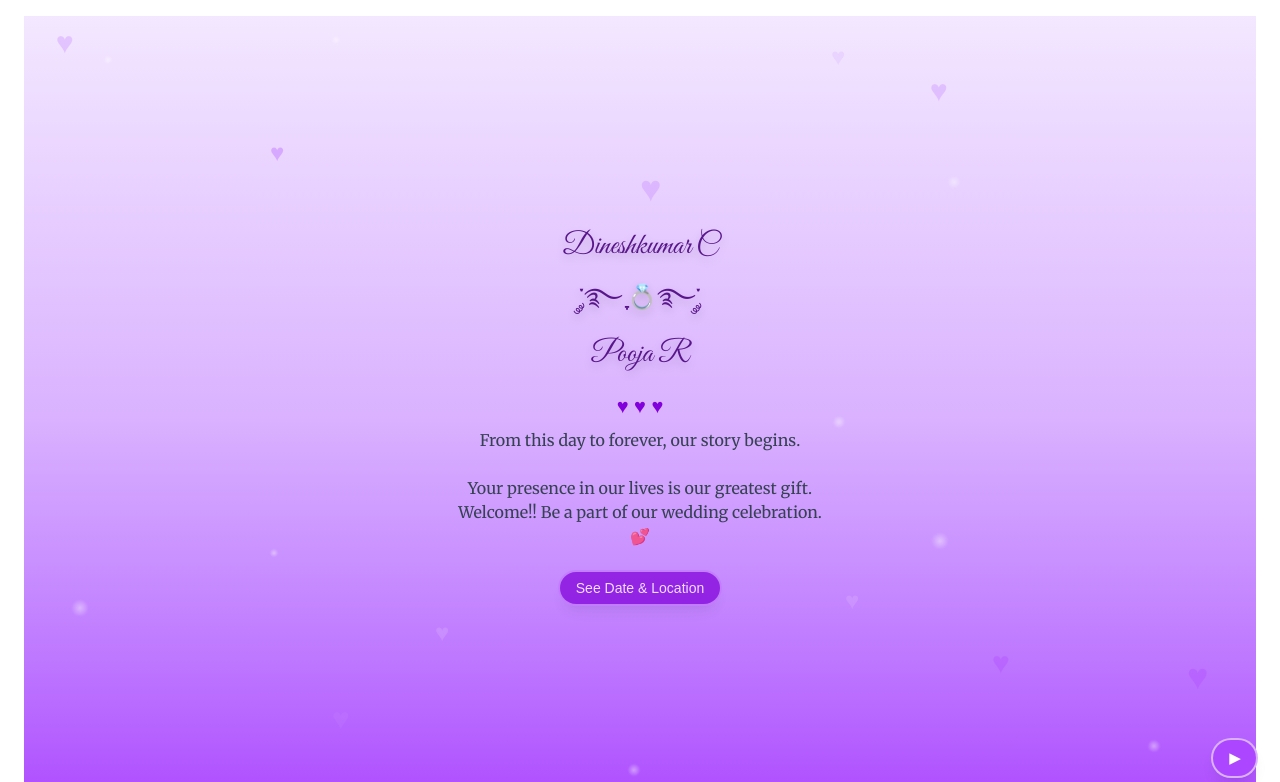
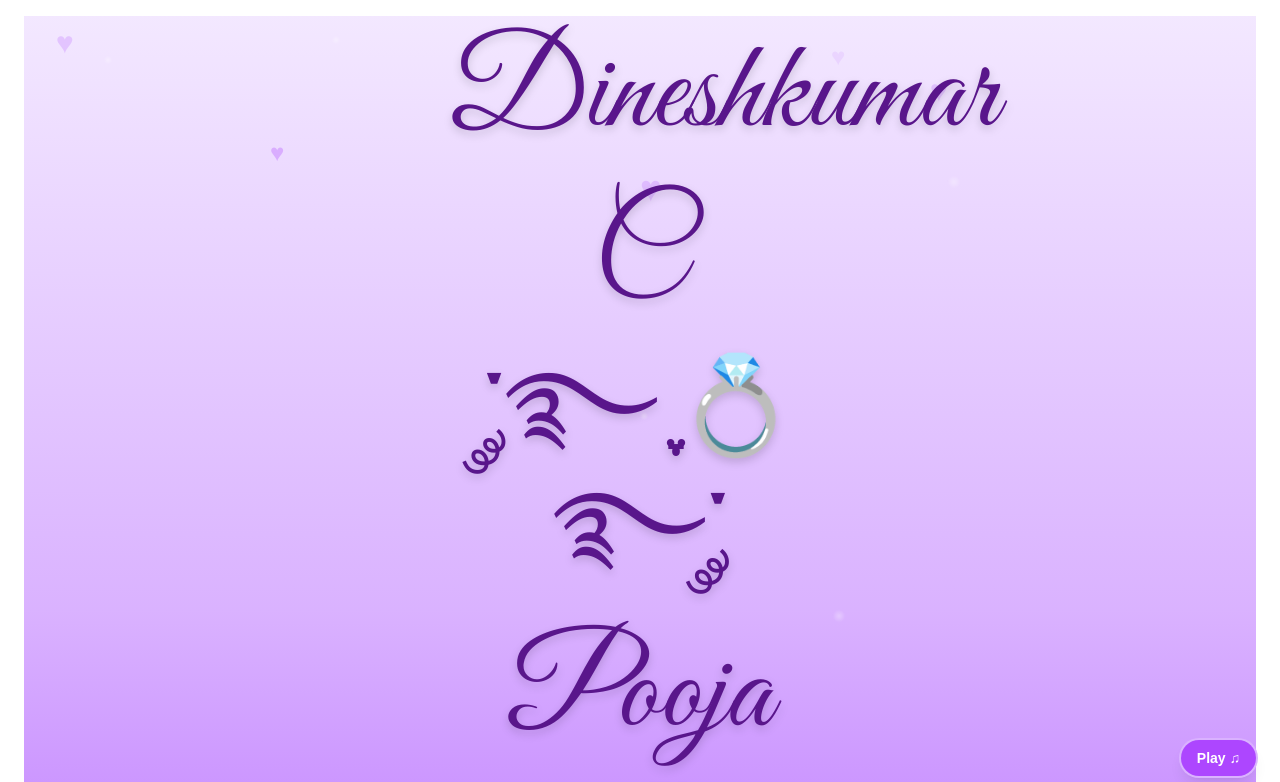
Before and after one commit to Vistreator/Pooja-Dinesh-Invite, a Next.js app: page /invite in a window 1280 px wide. Shown: the top 782 px of the page. Built offline with nearby package versions, Linux system fonts and the light colour scheme.

Commit message:
Increase name text sizes for mobile view

```diff
--- a/app/invite/page.tsx
+++ b/app/invite/page.tsx
@@ -28,7 +28,6 @@ export default function Invite() {
       <div className="absolute top-48 left-1/2 text-purple-400 text-3xl sm:text-4xl opacity-30 animate-float">♥</div>
       <div className="absolute bottom-40 left-2/5 sm:left-2/3 text-purple-300 text-xl sm:text-2xl opacity-20 animate-float">♥</div>
 
-
       {/* Glittering background particles */}
       <div className="glitter w-1.5 h-1.5 sm:w-2 sm:h-2 top-10 left-1/4 sm:left-20"></div>
       <div className="glitter w-2 h-2 sm:w-3 sm:h-3 bottom-16 right-1/4 sm:right-24"></div>
@@ -43,14 +42,13 @@ export default function Invite() {
       <div className="glitter w-3 h-3 sm:w-4 sm:h-4 bottom-1/3 right-1/6 sm:right-1/4"></div>
       <div className="glitter w-2 h-2 sm:w-3 sm:h-3 top-40 left-1/2 sm:left-3/4"></div>
 
-
       <div className="w-full max-w-sm mx-auto space-y-5">
         {/* Animated names */}
         <motion.h1
           initial={{ opacity: 0, y: -50 }}
           animate={{ opacity: 1, y: 0 }}
           transition={{ duration: 1 }}
-          className={`${greatVibes.className} text-3xl text-purple-900 drop-shadow-lg`}
+          className={`${greatVibes.className} text-6xl sm:text-8xl md:text-9xl text-purple-900 drop-shadow-lg leading-tight`}
         >
           Dineshkumar C
         </motion.h1>
@@ -59,7 +57,7 @@ export default function Invite() {
           initial={{ opacity: 0, scale: 0.8 }}
           animate={{ opacity: 1, scale: 1 }}
           transition={{ duration: 1, delay: 0.3 }}
-          className={`${greatVibes.className} text-2xl text-purple-900 drop-shadow-lg`}
+          className={`${greatVibes.className} text-5xl sm:text-7xl md:text-8xl text-purple-900 drop-shadow-lg leading-tight`}
         >
           ་༘࿐ ִֶָ💍࿐་༘
         </motion.h2>
@@ -68,14 +66,14 @@ export default function Invite() {
           initial={{ opacity: 0, y: 50 }}
           animate={{ opacity: 1, y: 0 }}
           transition={{ duration: 1, delay: 0.6 }}
-          className={`${greatVibes.className} text-3xl text-purple-900 drop-shadow-lg`}
+          className={`${greatVibes.className} text-6xl sm:text-8xl md:text-9xl text-purple-900 drop-shadow-lg leading-tight`}
         >
           Pooja R
         </motion.h3>
 
         {/* Divider hearts */}
         <div className="flex justify-center my-2">
-          <span className="text-purple-700 text-xl">♥ ♥ ♥</span>
+          <span className="text-purple-700 text-2xl sm:text-3xl">♥ ♥ ♥</span>
         </div>
 
         {/* Invitation wording */}
@@ -83,7 +81,7 @@ export default function Invite() {
           initial={{ opacity: 0 }}
           animate={{ opacity: 1 }}
           transition={{ duration: 1, delay: 1 }}
-          className={`${merriweather.className} text-base text-gray-700 mb-6`}
+          className={`${merriweather.className} text-base sm:text-lg text-gray-700 mb-6`}
         >
           From this day to forever, our story begins.
         </motion.p>
@@ -92,7 +90,7 @@ export default function Invite() {
           initial={{ opacity: 0 }}
           animate={{ opacity: 1 }}
           transition={{ duration: 1, delay: 1.3 }}
-          className={`${merriweather.className} text-base text-gray-700 mb-6`}
+          className={`${merriweather.className} text-base sm:text-lg text-gray-700 mb-6`}
         >
           Your presence in our lives is our greatest gift. Welcome!! Be a part of our wedding celebration. 💕
         </motion.p>
@@ -103,7 +101,7 @@ export default function Invite() {
           animate={{ opacity: 1, scale: 1 }}
           transition={{ duration: 1, delay: 1.6 }}
           onClick={() => router.push("/location")}
-          className="px-4 py-1.5 bg-purple-700 text-white text-sm rounded-full
+          className="px-6 py-2 bg-purple-700 text-white text-base sm:text-lg rounded-full
                      shadow-lg hover:scale-105 transition-transform duration-300
                      ring-2 ring-purple-400 animate-pulse"
         >
--- a/app/layout.tsx
+++ b/app/layout.tsx
@@ -41,7 +41,7 @@ export default function RootLayout({ children }: { children: React.ReactNode })
                       transition-transform duration-300 hover:scale-105 z-50
                       ${isPlaying ? "bg-purple-700 ring-2 ring-purple-400 animate-wiggle" : "bg-purple-500 ring-2 ring-purple-300"}`}
         >
-          {isPlaying ? "⏸" : "▶"}
+          {isPlaying ? "⏸" : "Play ♫"}
         </button>
 
         {/* Page Content */}
--- a/app/page.tsx
+++ b/app/page.tsx
@@ -1,10 +1,13 @@
 "use client";
 import { useRouter } from "next/navigation";
 import confetti from "canvas-confetti";
-import { Merriweather } from "next/font/google";
+import { Merriweather, Great_Vibes } from "next/font/google";
 
-// Dark elegant font
+// Elegant serif for subtitle
 const merriweather = Merriweather({ subsets: ["latin"], weight: "700" });
+
+// Decorative cursive for initials
+const greatVibes = Great_Vibes({ subsets: ["latin"], weight: "400" });
 
 export default function Home() {
   const router = useRouter();
@@ -23,9 +26,11 @@ export default function Home() {
   };
 
   return (
-    <div className="relative min-h-screen flex flex-col items-center justify-center
+    <div
+      className="relative min-h-screen flex flex-col items-center justify-center
                  bg-gradient-to-b from-purple-100 via-purple-300 to-purple-500
-                    px-4 text-center overflow-hidden">
+                 px-4 text-center overflow-hidden"
+    >
       {/* Floating hearts */}
       <div className="absolute top-12 left-4 sm:left-8 text-purple-400 text-2xl sm:text-3xl opacity-20 animate-float">♥</div>
       <div className="absolute bottom-20 right-4 sm:right-12 text-purple-500 text-3xl sm:text-4xl opacity-30 animate-float">♥</div>
@@ -39,7 +44,6 @@ export default function Home() {
       <div className="absolute bottom-24 right-1/6 sm:right-1/5 text-purple-500 text-2xl sm:text-3xl opacity-25 animate-float">♥</div>
       <div className="absolute top-48 left-1/2 text-purple-400 text-3xl sm:text-4xl opacity-30 animate-float">♥</div>
       <div className="absolute bottom-40 left-2/5 sm:left-2/3 text-purple-300 text-xl sm:text-2xl opacity-20 animate-float">♥</div>
-
 
       {/* Glittering background particles */}
       <div className="glitter w-1.5 h-1.5 sm:w-2 sm:h-2 top-10 left-1/4 sm:left-20"></div>
@@ -55,13 +59,11 @@ export default function Home() {
       <div className="glitter w-3 h-3 sm:w-4 sm:h-4 bottom-1/3 right-1/6 sm:right-1/4"></div>
       <div className="glitter w-2 h-2 sm:w-3 sm:h-3 top-40 left-1/2 sm:left-3/4"></div>
 
-
-
-
-
       {/* Title */}
-      <h1 className={`${merriweather.className} text-3xl font-bold text-purple-900 drop-shadow mb-4`}>
-        𝓓 <span className="text-purple-700">♥</span> 𝓟
+      <h1
+        className={`${greatVibes.className} text-6xl sm:text-8xl text-purple-900 drop-shadow mb-4`}
+      >
+        D <span className="text-purple-700">♥</span> P
       </h1>
 
       {/* Subtitle */}
@@ -72,7 +74,7 @@ export default function Home() {
       {/* Button */}
       <button
         onClick={handleClick}
-        className="w-28 h-28 rounded-full bg-purple-700 text-white font-bold
+        className="w-55 h-55 rounded-full bg-purple-700 text-white font-bold
         shadow-lg hover:scale-105 transition-transform duration-300
         ring-4 ring-purple-400 animate-pulse"
       >
--- a/canvas-confetti.d.ts.ts
+++ /dev/null
@@ -1 +0,0 @@
-declare module 'canvas-confetti';
```
Also changed, not shown: canvas-confetti.d.ts (line endings or trailing spaces). Lines whose indentation alone changed are shown as unchanged.
